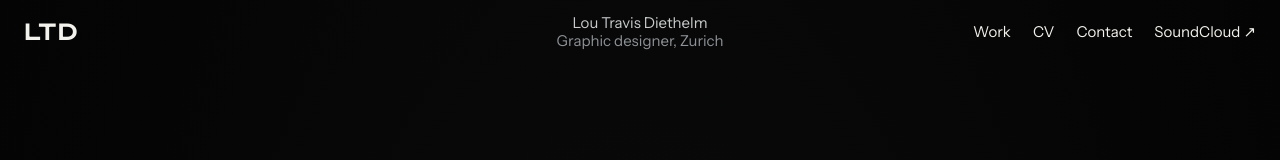
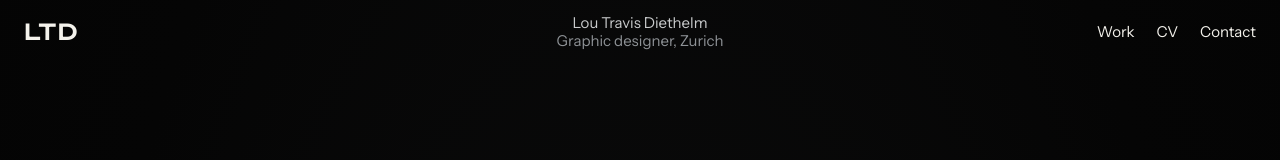
Before and after one commit to loutravis/loutravis-website, a plain HTML site: page index.html in a window 1280 px wide. Shown: the top 160 px of the page. Drawn offline with Linux system fonts and the light colour scheme; a script that the page names is missing.

Commit message:
SoundCloud nur noch unten bei Instagram
Co-Authored-By: Claude Opus 5.5 <noreply@anthropic.com>
Claude-Session: https://claude.ai/code/session_01Pj6JGaMQpH7d571iRJMSuQ

```diff
--- a/index.html
+++ b/index.html
@@ -229,7 +229,7 @@ img{-webkit-user-drag:none}
 <a href="#top" style="grid-column: 1 / span 3; text-decoration: none; font-family: 'Unbounded', sans-serif; font-weight: 500; font-size: 22px; letter-spacing: 0.06em">LTD</a>
 <div class="mt-hide-s" style="grid-column: 4 / span 6; text-align: center; color: #C9CBCC">Lou Travis Diethelm<br><span style="color: #8E9296">Graphic designer, Zurich</span></div>
 <nav aria-label="Main" class="mt-nav" style="grid-column: 10 / span 3; justify-self: end; display: flex; justify-content: flex-end; gap: 22px; flex-wrap: nowrap; white-space: nowrap">
-<a href="#side-a" class="mt-u">Work</a><a href="#notes" class="mt-u">CV</a><a href="#contact-end" class="mt-u">Contact</a><a href="{{soundcloud}}" target="_blank" rel="noopener" class="mt-u mt-sc">SoundCloud ↗</a>
+<a href="#side-a" class="mt-u">Work</a><a href="#notes" class="mt-u">CV</a><a href="#contact-end" class="mt-u">Contact</a>
 </nav>
 <button type="button" class="mt-burger" onClick="{{ toggleMenu }}" aria-expanded="{{menuOpen}}" aria-controls="mt-menu" aria-label="{{menuAria}}"><span></span><span></span></button>
 </div>
@@ -242,7 +242,7 @@ img{-webkit-user-drag:none}
 </ol>
 <div class="mt-mfoot" style="--i: 3">
 <a class="mt-mmail" href="mailto:loutravis.grafik@gmail.com?subject=Job%20inquiry%20%E2%80%93%20%5Byour%20company%20/%20project%5D&amp;body=Hi%20Lou%2C%0A%0AWe%27d%20like%20to%20work%20with%20you.%0A%0AProject%3A%0AWhat%20we%20need%20%28campaign%2C%20logo%2C%20key%20visual%2C%20motion%20%E2%80%A6%29%3A%0ATimeline%3A%0ABudget%3A%0A%0ABest%20regards%2C%0A" onClick="{{ closeMenu }}">loutravis.grafik@gmail.com ↗</a>
-<div class="mt-mlinks"><a href="https://www.instagram.com/lou.travis/" target="_blank" rel="noopener">Instagram ↗</a><a href="{{soundcloud}}" target="_blank" rel="noopener">SoundCloud ↗</a></div>
+<div class="mt-mlinks"><a href="https://www.instagram.com/lou.travis/" target="_blank" rel="noopener">Instagram ↗</a></div>
 <div class="mt-mrec"><span class="mt-rec"></span>REC · Open for freelance</div>
 </div>
 </nav>
```
